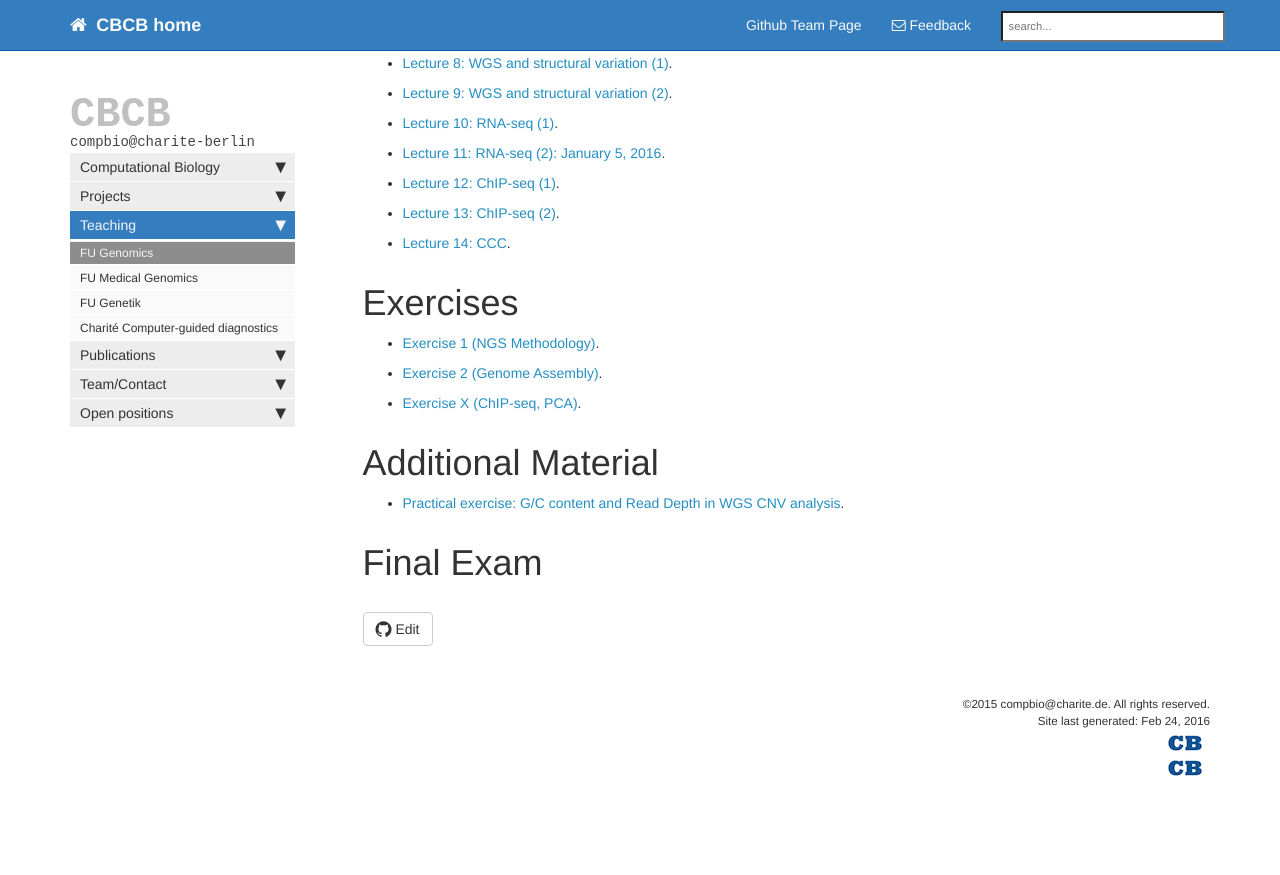
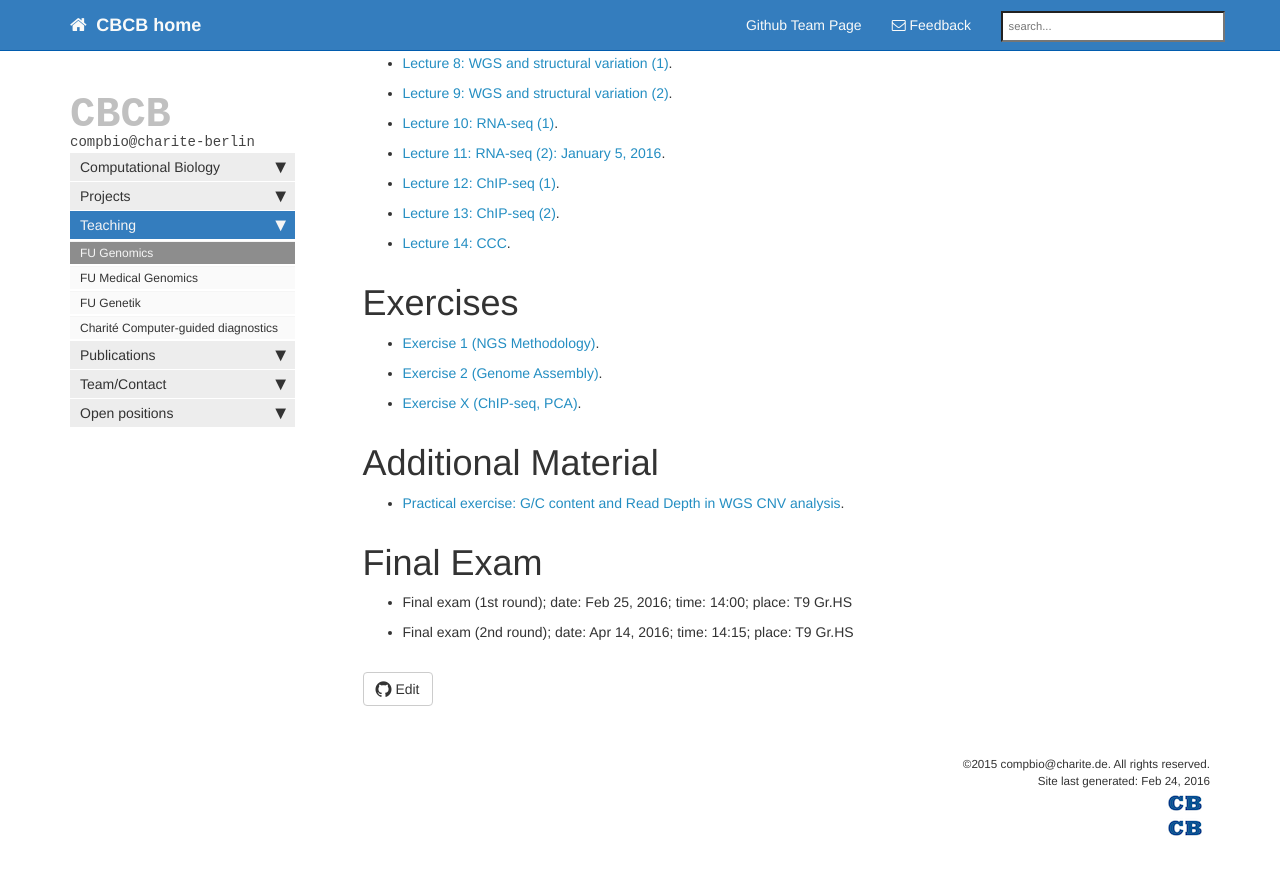
Before and after one commit to charite/charite.github.io, a Jekyll site: the page built from teaching-genomics.md, in a window 1280 px wide and 900 px high, scrolled down 625 px. Shown: the top 875 px of the window. Built offline with Jekyll 4.4.1, drawn with Linux system fonts in a browser that asks for light colours; nearby versions of some CDN libraries; library files that are not in the unit come from our copies; comment, search, counter and statistics services are not loaded; before the commit the page ends 1465 px from its top, so only the background shows below that.

Commit message:
Adding dates for final

```diff
--- a/teaching-genomics.md
+++ b/teaching-genomics.md
@@ -43,3 +43,5 @@ Additional Material
 
 Final Exam
 ======================
+* Final exam (1st round); date: Feb 25, 2016; time: 14:00; place: T9 Gr.HS
+* Final exam (2nd round); date: Apr 14, 2016; time: 14:15; place: T9 Gr.HS
```
